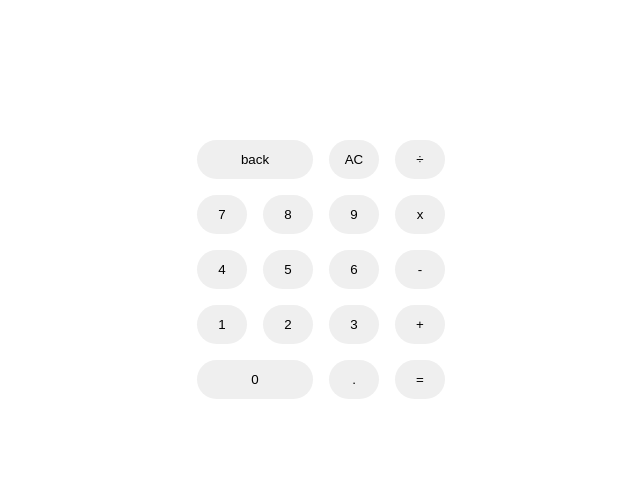
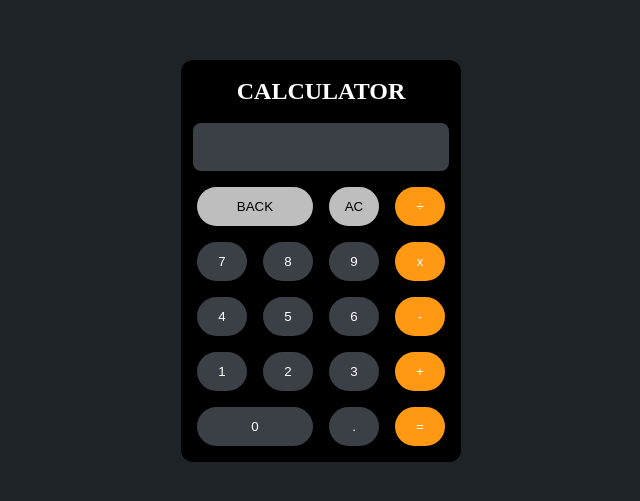
Before and after one commit to Ei-kun/odin-calculator, a plain HTML site: page index.html in a window 1280 px wide. Shown: the part 147-648 px from the top of the page, without its empty margins (319-959 px from the left). Drawn offline with Linux system fonts and the light colour scheme.

Commit message:
Refine layout and button styles

```diff
--- a/index.html
+++ b/index.html
@@ -9,34 +9,35 @@
 </head>
 <body>
     <div class="calculator">
+        <h2 class="heading">CALCULATOR</h2>
         <div class="input"></div>
         <div class="line">
-            <button class="large">back</button>
-            <button>AC</button>
-            <button>÷</button>
+            <button class="large clear">BACK</button>
+            <button class="clear">AC</button>
+            <button class="operator">÷</button>
         </div>
         <div class="line">
             <button>7</button>
             <button>8</button>
             <button>9</button>
-            <button>x</button>
+            <button class="operator">x</button>
         </div>
         <div class="line">
             <button>4</button>
             <button>5</button>
             <button>6</button>
-            <button>-</button>
+            <button class="operator">-</button>
         </div>
         <div class="line">
             <button>1</button>
             <button>2</button>
             <button>3</button>
-            <button>+</button>
+            <button class="operator">+</button>
         </div>
         <div class="line">
             <button class="large">0</button>
             <button>.</button>
-            <button>=</button>
+            <button class="operator">=</button>
         </div>
     </div>
 </body>
--- a/script.js
+++ b/script.js
@@ -101,7 +101,7 @@ input.forEach(button => {
                 }
             }
         }
-        else if(value === "back"){
+        else if(value === "BACK"){
             if(b !== ""){
                 b=b.slice(0,-1);
                 txtbar.innerText=txtbar.innerText.slice(0,-1);
--- a/styles.css
+++ b/styles.css
@@ -3,6 +3,7 @@ body{
     justify-content: center;
     height: 100vh;
     align-items: center ;
+    background-color: #1e2328;
 }
 
 .calculator{
@@ -10,8 +11,15 @@ body{
     flex-direction: column;
     align-items: center;
     gap: 16px;
-    width: fit-content;
-    padding: 8px;
+    padding: 16px;
+    background-color: black;
+    border-radius: 12px;
+}
+
+.input,
+button{
+    background-color: #3b3f46;
+    color: white;
 }
 
 button{
@@ -19,6 +27,17 @@ button{
     padding: 12px;
     border-radius: 32px;
     border: none;
+}
+
+.input{
+    width: 100%;
+    border-radius: 8px;
+    padding: 4px;
+    display: flex;
+    justify-content: flex-end;
+    align-items: flex-end;
+    min-height: 40px;
+    font-size: 24px;
 }
 
 .line{
@@ -31,3 +50,17 @@ button{
 .large{
     flex: 2;
 }
+
+.operator{
+    background-color: #FF9913;
+}
+
+.clear{
+    background-color: #BEBEBE;
+    color: black;
+}
+
+.heading{
+    color: white;
+    margin: 2px;
+}
```
